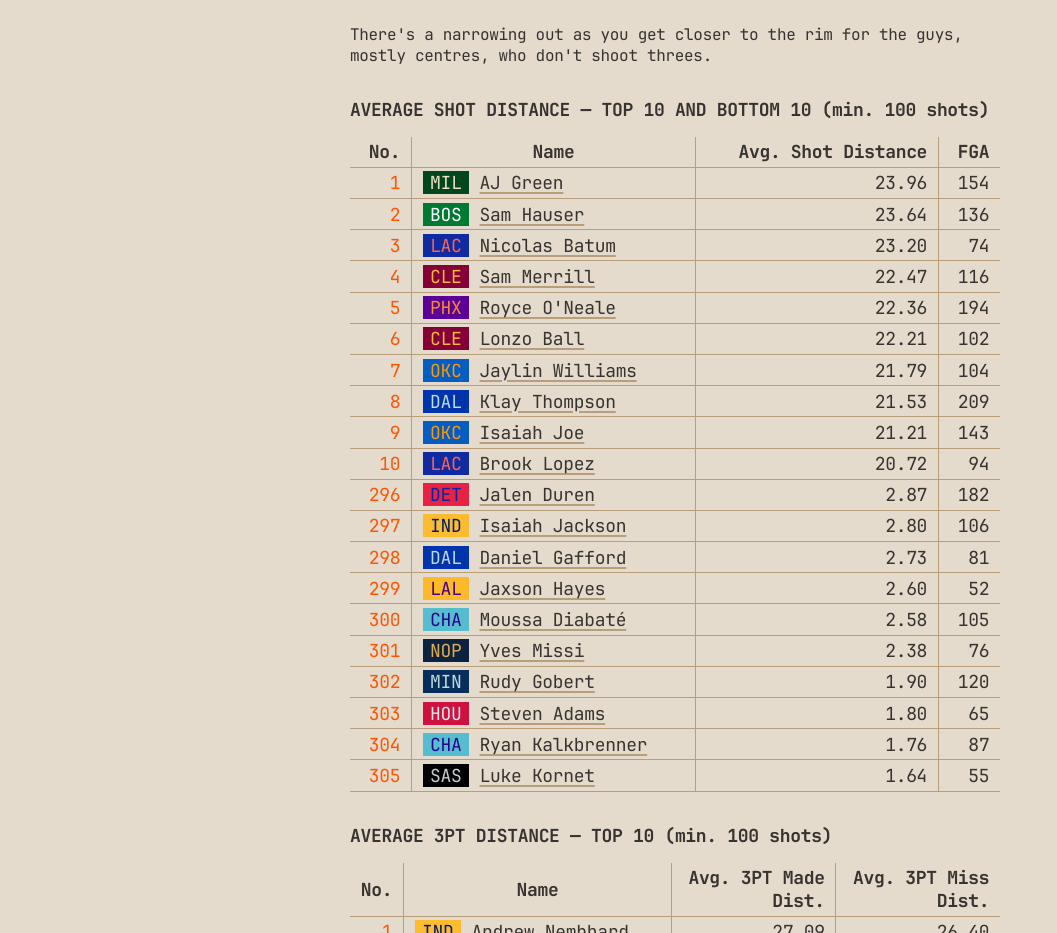
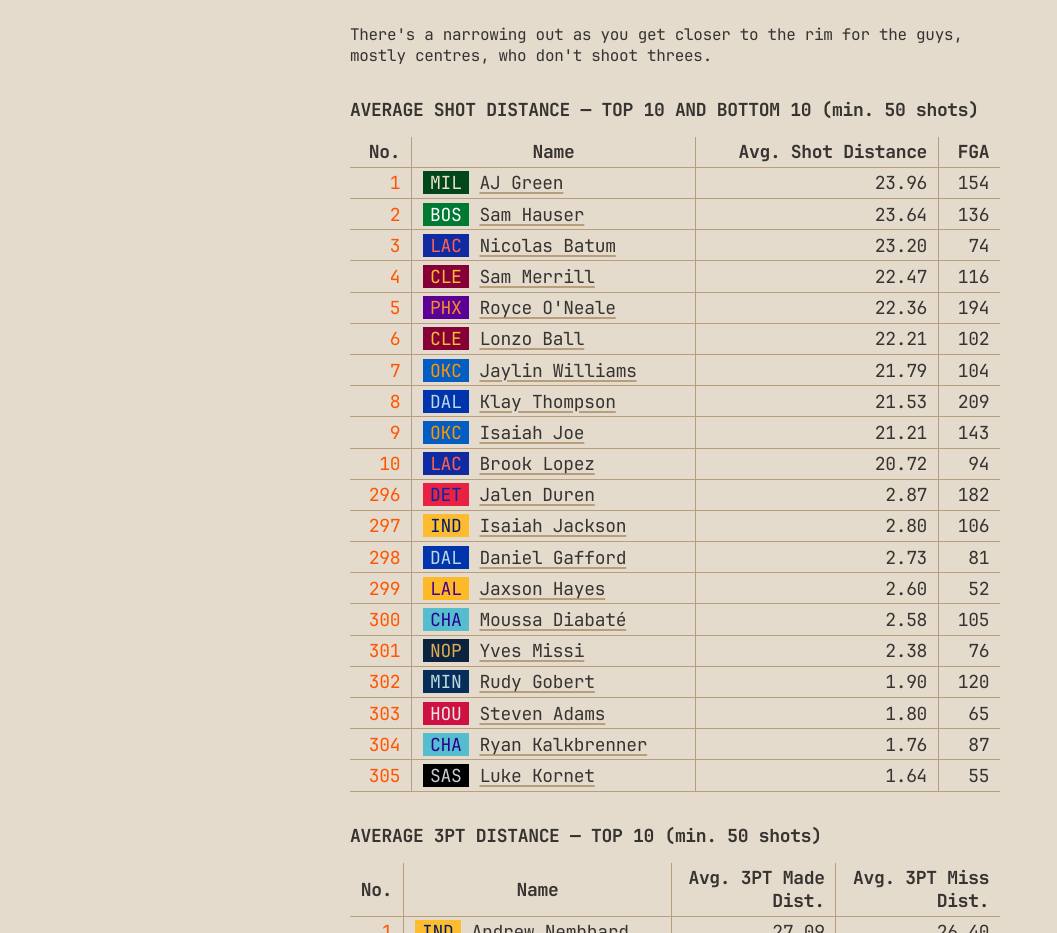
Before and after one commit to penborter/nba-site, a Jekyll site: the page built from _stats/shot-distance.html, in a window 1280 px wide and 1400 px high, scrolled down 415 px. Shown: the part 162-1095 px from the top of the window, without its empty margins (0-1057 px from the left). Built offline with Jekyll 4.4.1, drawn with Linux system fonts in a browser that asks for light colours; some of the changed text lies outside the part shown.

Commit message:
shot distance

```diff
--- a/_stats/shot-distance.html
+++ b/_stats/shot-distance.html
@@ -25,7 +25,7 @@ has_date: true
   There's a narrowing out as you get closer to the rim for the guys, mostly centres, who don't shoot threes.
 </p>
 
-<h2 id="shot_dist_overall">Average Shot Distance — Top 10 and Bottom 10 <span style="text-transform: none;">(min. 100 shots)</span></h2>
+<h2 id="shot_dist_overall">Average Shot Distance — Top 10 and Bottom 10 <span style="text-transform: none;">(min. 50 shots)</span></h2>
 
 <table>
   <tr>
@@ -59,7 +59,7 @@ has_date: true
   {% endfor %}
 </table>
 
-<h2 id="shot_make_3pt">Average 3PT Distance — Top 10 <span style="text-transform: none;">(min. 100 shots)</span></h2>
+<h2 id="shot_make_3pt">Average 3PT Distance — Top 10 <span style="text-transform: none;">(min. 50 shots)</span></h2>
 
 <table>
   <tr>
@@ -86,7 +86,7 @@ has_date: true
   {% endfor %}
 </table>
 
-<h2 id="shot_make_3pt">Average 2PT Distance — Top 5 and Bottom 5 <span style="text-transform: none;">(min. 100 shots)</span></h2>
+<h2 id="shot_make_3pt">Average 2PT Distance — Top 5 and Bottom 5 <span style="text-transform: none;">(min. 50 shots)</span></h2>
 
 <table>
   <tr>
```
